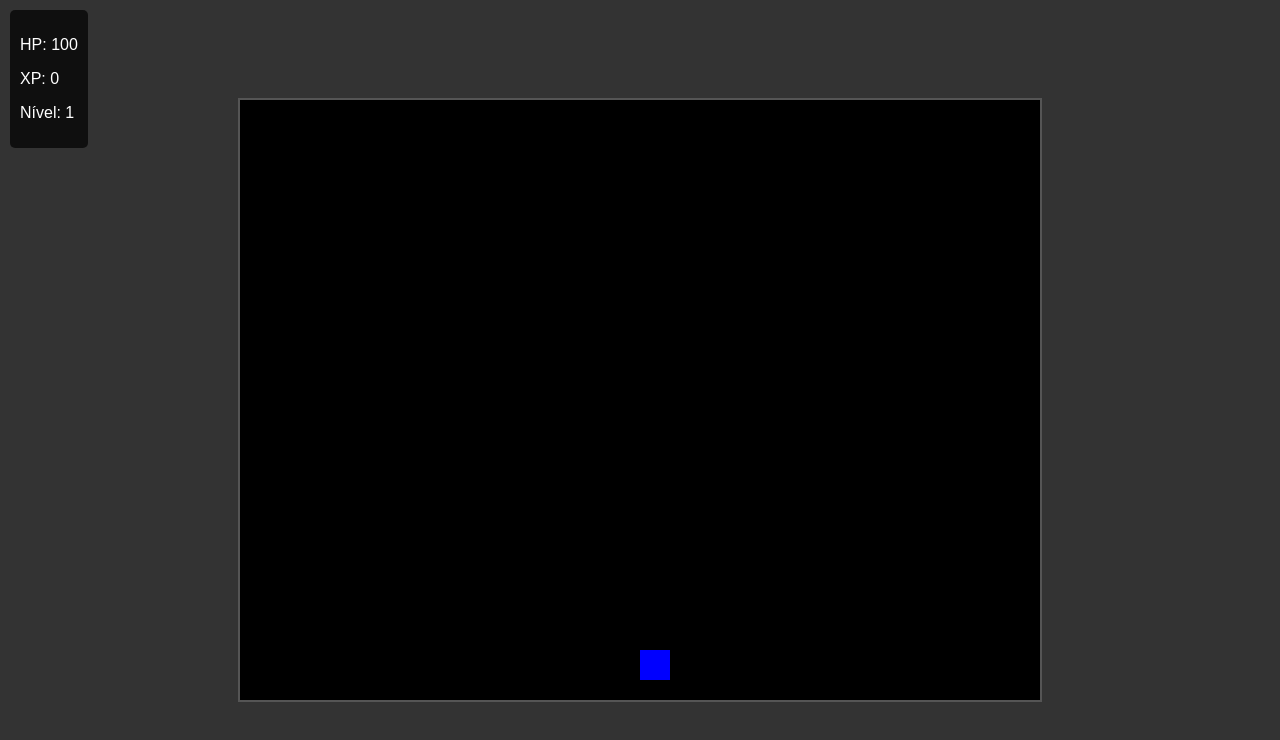
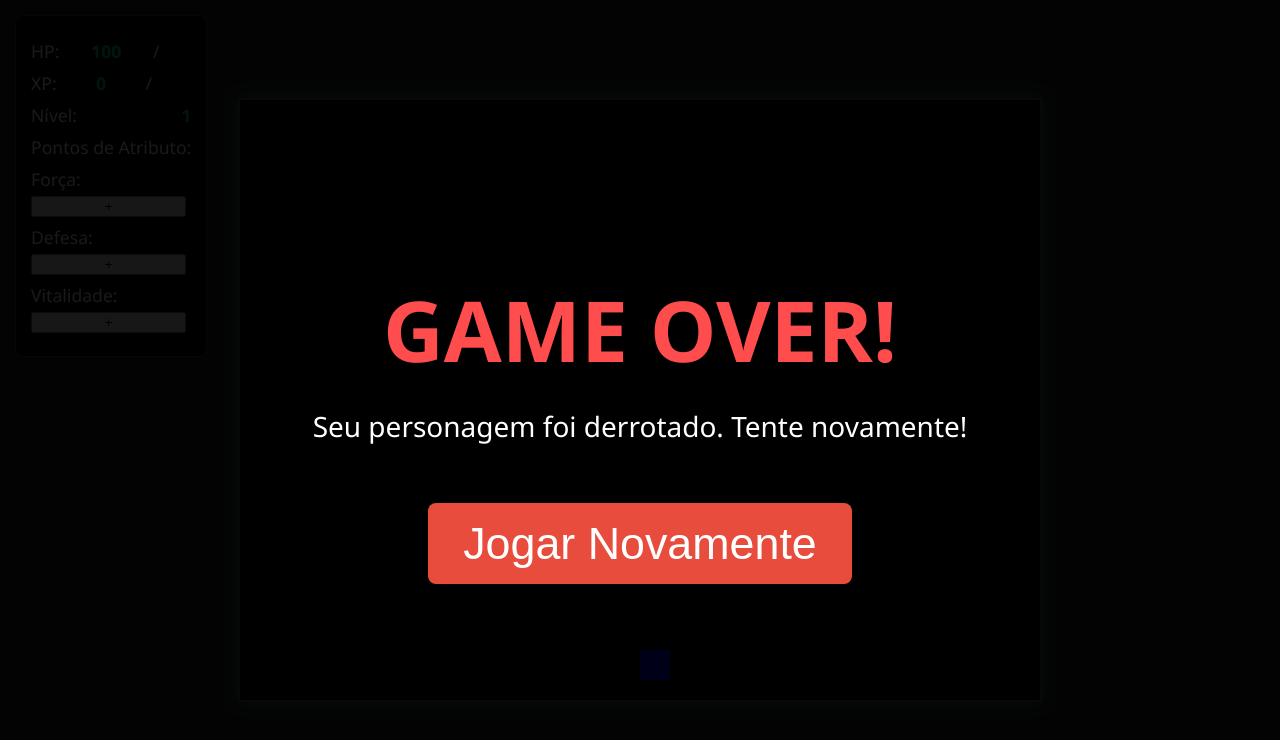
Before and after one commit to RAFAELMM2/LEVEL, a plain HTML site: page index.html in a window 1280 px wide. Drawn offline with Linux system fonts and the light colour scheme.

Commit message:
index.html

```diff
--- a/index.html
+++ b/index.html
@@ -3,38 +3,168 @@
 <head>
     <meta charset="UTF-8">
     <meta name="viewport" content="width=device-width, initial-scale=1.0">
-    <title>Meu Primeiro RPG de Teste</title>
+    <title>Meu RPG 2D de Ação</title>
     <style>
+        /* Estilos básicos para o corpo da página */
         body {
             margin: 0;
+            overflow: hidden; /* Remove barras de rolagem desnecessárias */
             display: flex;
+            justify-content: center; /* Centraliza horizontalmente */
+            align-items: center; /* Centraliza verticalmente */
+            min-height: 100vh; /* Ocupa a altura total da janela do navegador */
+            background-color: #222; /* Cor de fundo escura */
+            font-family: 'Segoe UI', Tahoma, Geneva, Verdana, sans-serif; /* Fonte amigável */
+            color: white; /* Cor do texto padrão */
+        }
+
+        /* Estilos para a tela do jogo (Canvas) */
+        canvas {
+            border: 2px solid #555; /* Borda ao redor do jogo */
+            background-color: #000; /* Fundo preto para a área de jogo */
+            display: block; /* Garante que não haja espaços extras */
+            box-shadow: 0 0 15px rgba(0, 255, 255, 0.5); /* Efeito de brilho */
+        }
+
+        /* Estilos para o painel de informações do jogo */
+        #game-info {
+            position: absolute; /* Posição fixa sobre o canvas */
+            top: 15px;
+            left: 15px;
+            background-color: rgba(0, 0, 0, 0.85); /* Fundo semi-transparente escuro */
+            padding: 15px;
+            border-radius: 8px;
+            font-size: 1.1em;
+            z-index: 10; /* Garante que fique acima do canvas */
+            border: 1px solid #444;
+            box-shadow: 0 0 10px rgba(0, 0, 0, 0.5);
+            max-width: 250px;
+        }
+
+        #game-info p {
+            margin: 8px 0; /* Espaçamento entre as linhas de informação */
+            display: flex;
+            justify-content: space-between;
+            align-items: center;
+        }
+
+        #game-info p span {
+            font-weight: bold;
+            color: #00e676; /* Verde vibrante para os valores */
+        }
+        #game-info p.attribute-line {
+            display: grid;
+            grid-template-columns: 1fr auto;
+            gap: 5px;
+            align-items: center;
+        }
+        #game-info p.attribute-line span {
+            justify-self: start;
+        }
+
+        /* Estilos para os botões de atributo */
+        #attribute-buttons button {
+            background-color: #007bff; /* Azul vibrante */
+            color: white;
+            border: none;
+            padding: 4px 10px;
+            text-align: center;
+            text-decoration: none;
+            display: inline-block;
+            font-size: 15px;
+            margin-left: 10px;
+            cursor: pointer;
+            border-radius: 4px;
+            transition: background-color 0.2s ease;
+            box-shadow: 0 2px 4px rgba(0, 0, 0, 0.3);
+        }
+
+        #attribute-buttons button:hover:not(:disabled) {
+            background-color: #0056b3; /* Azul mais escuro no hover */
+        }
+
+        #attribute-buttons button:disabled {
+            background-color: #555; /* Cinza para desabilitado */
+            cursor: not-allowed;
+            opacity: 0.7;
+        }
+
+        /* Estilos para a tela de Game Over */
+        #game-over-screen {
+            display: none; /* Escondido por padrão, JavaScript o mostrará */
+            position: absolute;
+            top: 0;
+            left: 0;
+            width: 100%;
+            height: 100%;
+            background-color: rgba(0, 0, 0, 0.9); /* Fundo escuro semi-transparente */
+            color: white;
+            font-size: 3.5em;
+            display: flex;
+            flex-direction: column;
             justify-content: center;
             align-items: center;
-            min-height: 100vh; /* Ocupa a altura total da tela */
-            background-color: #333; /* Fundo escuro para a página */
+            z-index: 100; /* Garante que fique acima de tudo */
+            text-shadow: 2px 2px 4px rgba(0, 0, 0, 0.7);
         }
-        canvas {
-            border: 2px solid #555; /* Uma borda para ver a tela do jogo */
-            background-color: #000; /* Fundo preto para o jogo */
+
+        #game-over-screen h1 {
+            margin-bottom: 20px;
+            color: #ff4d4d; /* Vermelho forte para "GAME OVER!" */
+            font-size: 1.5em;
         }
-        #game-info { /* Caixa de informações do jogo (HP, XP) */
-            position: absolute; /* Para que ela flutue sobre a tela */
-            top: 10px;
-            left: 10px;
-            background-color: rgba(0, 0, 0, 0.7); /* Fundo semi-transparente */
-            padding: 10px;
-            border-radius: 5px;
-            color: white; /* Texto branco */
-            font-family: sans-serif;
-            z-index: 10; /* Garante que fique acima do canvas */
+
+        #game-over-screen p {
+            font-size: 0.5em;
+            margin-top: 0;
+        }
+
+        #game-over-screen button {
+            padding: 15px 35px;
+            font-size: 0.8em;
+            background-color: #e74c3c; /* Botão de jogar novamente */
+            color: white;
+            border: none;
+            border-radius: 8px;
+            cursor: pointer;
+            margin-top: 30px;
+            transition: background-color 0.3s ease;
+            box-shadow: 0 4px 8px rgba(0, 0, 0, 0.4);
+        }
+
+        #game-over-screen button:hover {
+            background-color: #c0392b; /* Cor mais escura no hover */
         }
     </style>
 </head>
 <body>
     <div id="game-info">
-        <p>HP: <span id="playerHp">100</span></p>
-        <p>XP: <span id="playerXp">0</span></p>
-        <p>Nível: <span id="playerLevel">1</span></p>
+        <p>HP: <span id="playerHp"></span> / <span id="playerMaxHp"></span></p>
+        <p>XP: <span id="playerXp"></span> / <span id="playerXpToNextLevel"></span></p>
+        <p>Nível: <span id="playerLevel"></span></p>
+        <p>Pontos de Atributo: <span id="playerAttributePoints"></span></p>
+        <p class="attribute-line">
+            Força: <span id="playerStrength"></span>
+            <button id="addStrengthBtn">+</button>
+        </p>
+        <p class="attribute-line">
+            Defesa: <span id="playerDefense"></span>
+            <button id="addDefenseBtn">+</button>
+        </p>
+        <p class="attribute-line">
+            Vitalidade: <span id="playerVitality"></span>
+            <button id="addVitalityBtn">+</button>
+        </p>
     </div>
-    <canvas id="gameCanvas"></canvas> <script src="game.js"></script> </body>
+
+    <canvas id="gameCanvas"></canvas>
+
+    <div id="game-over-screen">
+        <h1>GAME OVER!</h1>
+        <p>Seu personagem foi derrotado. Tente novamente!</p>
+        <button onclick="location.reload()">Jogar Novamente</button>
+    </div>
+
+    <script src="game.js"></script>
+</body>
 </html>
```
